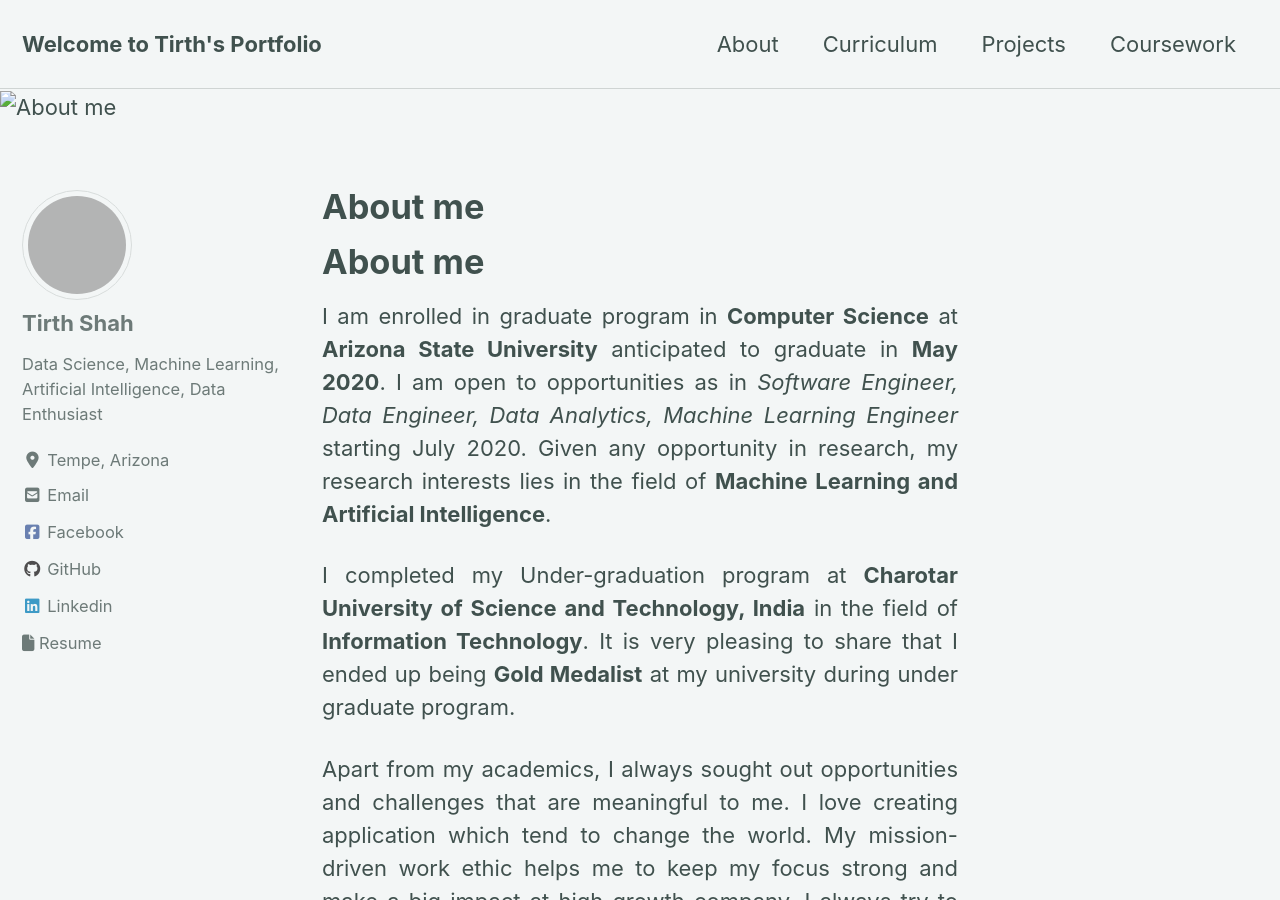
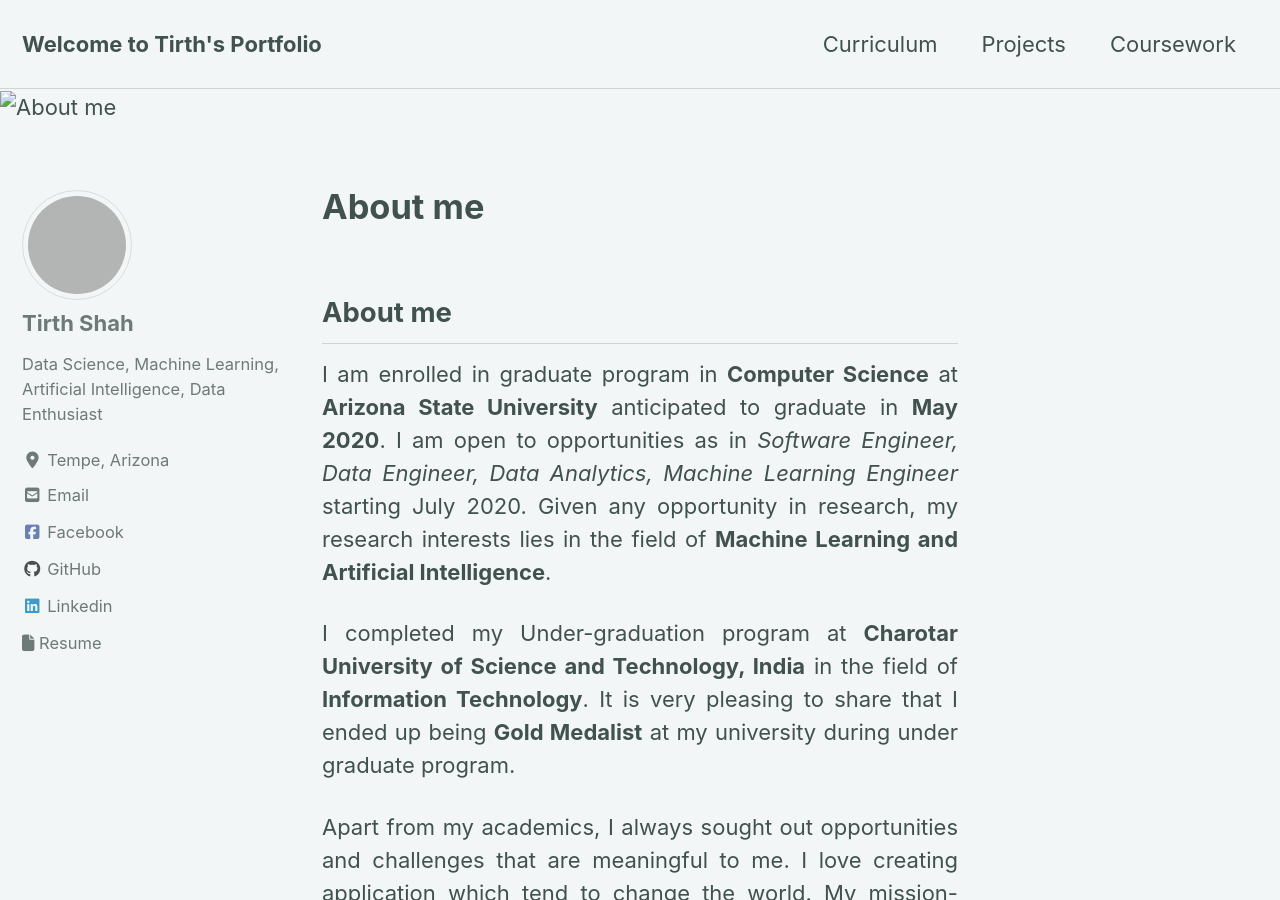
Before and after one commit to TirthShah081296/tirthshah08.github.io, a Jekyll site: the page built from index.md, in a window 1280 px wide and 900 px high. Built offline with Jekyll 4.4.1, drawn with Linux system fonts in a browser that asks for light colours; nearby versions of some CDN libraries; our own code applies the rules of GitHub Pages for plain Markdown files; grey boxes are pictures that could not be loaded.

Commit message:
Adding index page

```diff
--- a/_data/navigation.yml
+++ b/_data/navigation.yml
@@ -1,7 +1,5 @@
 # main links
 main:
-  - title: "About"
-    url: /about/
   - title: "Curriculum"
     url: /curriculum/
   - title: "Projects"
--- a/index.md
+++ b/index.md
@@ -1,24 +1,24 @@
 ---
+
 layout: single
-author_profile: true
 header:
   image: "/images/waterfront.jpg"
+author_profile: true
 ---
 
-# About me
-
+## About me
 I am enrolled in graduate program in **Computer Science** at **Arizona State University** anticipated to graduate in **May 2020**. I am open to opportunities as in *Software Engineer, Data Engineer, Data Analytics, Machine Learning Engineer* starting July 2020. Given any opportunity in research, my research interests lies in the field of **Machine Learning and Artificial Intelligence**.
 
 I completed my Under-graduation program at **Charotar University of Science and Technology, India** in the field of **Information Technology**. It is very pleasing to share that I ended up being **Gold Medalist** at my university during under graduate program.
 
 Apart from my academics, I always sought out opportunities and challenges that are meaningful to me. I love creating application which tend to change the world. My mission-driven work ethic helps me to keep my focus strong and make a big impact at high growth company. I always try to solve problems which are tricky to solve. I have done many academic projects in the field of Machine Learning, Data Science and Artificial Intelligence. I look to challenge myself further more to dive deep into these fields by creating more projects independently.
 
-# Why this Website
+## Why this Website
 This website is created as I wanted to learn use of **Jekyll** with **Github pages**. I always want to do something different. Apart from doing all Machine learning and Data science projects, it is important to gain some experience developing front end to ensure myself that I am complete package that comes with Computer Science student.
 
 This website demonstrates my educational qualifications and experience I gained through multiple internships. Detailed description with each project that I have worked on is attached. This website serves the purpose of demonstrating my technical skills and familiarity with tools and technologies to recruiters.
 
-# How to Contact Me
+## How to Contact Me
 Please contact me through [Email](mailto:tpshah2@asu.edu) or connect with me on [Linkedin](https://www.linkedin.com/in/tirthshah08).
 
 Finally, I would like to thank you for visiting my Website.
```
